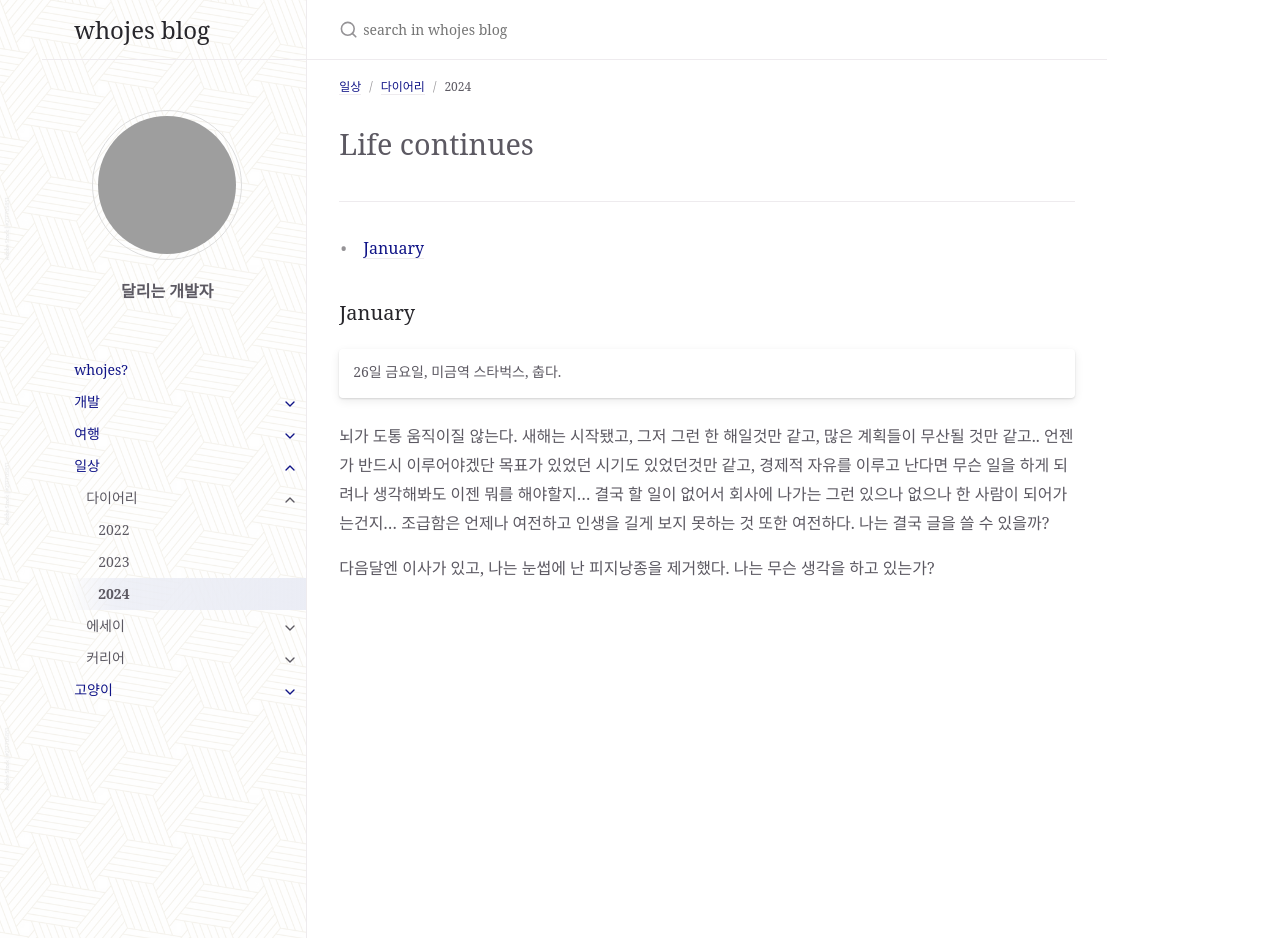
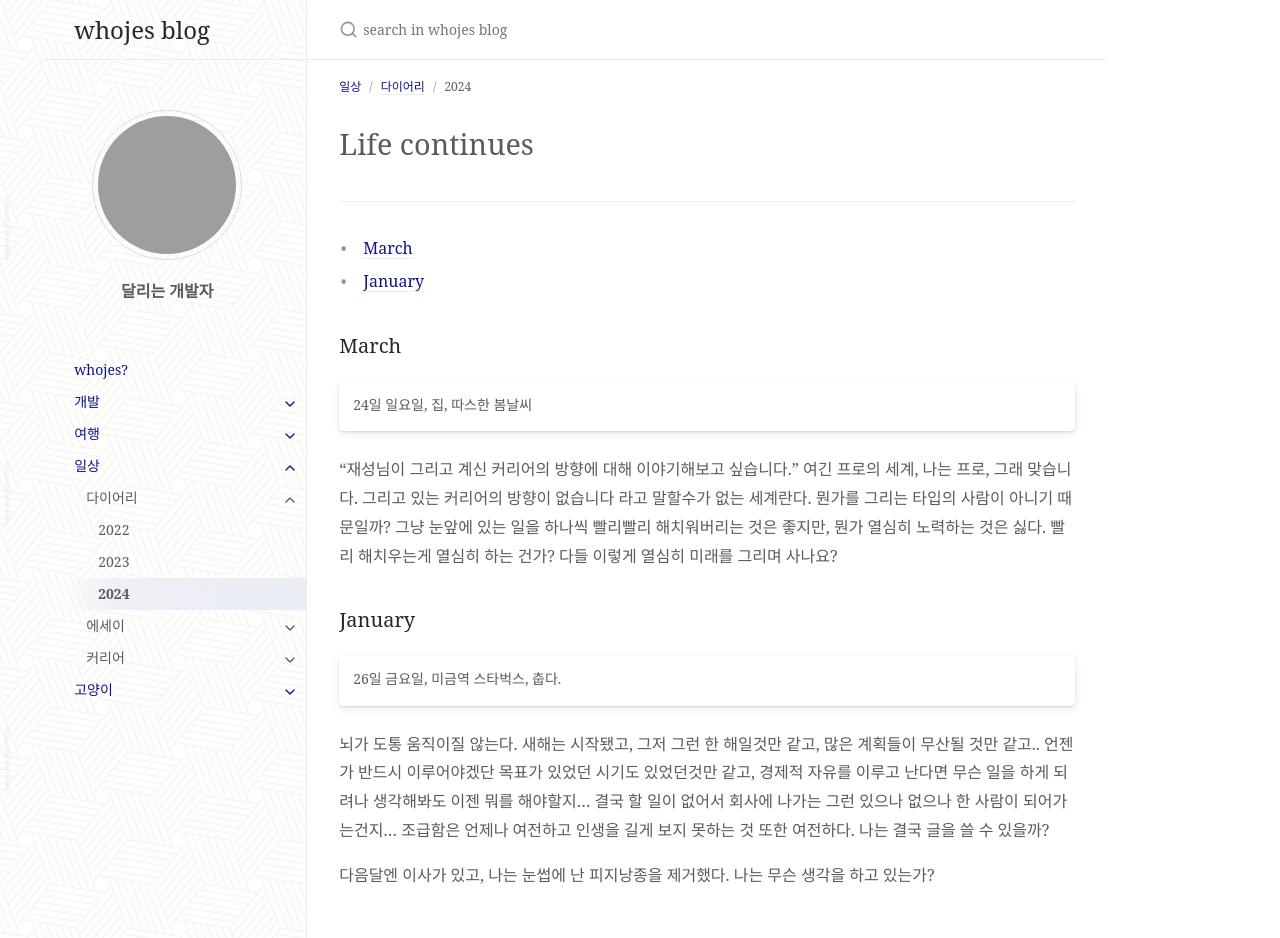
Before and after one commit to whojes/whojes.github.io, a Jekyll site: the page built from docs/life/diary/diary_2024.md, in a window 1280 px wide and 938 px high. Built offline with Jekyll 4.4.1, drawn with Linux system fonts in a browser that asks for light colours; grey boxes are pictures that could not be loaded.

Commit message:
automessage

```diff
--- a/docs/life/diary/diary_2024.md
+++ b/docs/life/diary/diary_2024.md
@@ -25,9 +25,21 @@ code {
 <!-- - [June](#june) -->
 <!-- - [May](#may) -->
 <!-- - [April](#april) -->
-<!-- - [March](#march) -->
+- [March](#march)
 <!-- - [February](#february) -->
 - [January](#january)
+
+
+### March
+
+| 24일 일요일, 집, 따스한 봄날씨
+
+"재성님이 그리고 계신 커리어의 방향에 대해 이야기해보고 싶습니다."
+여긴 프로의 세계, 나는 프로, 그래 맞습니다.
+그리고 있는 커리어의 방향이 없습니다 라고 말할수가 없는 세계란다.
+뭔가를 그리는 타입의 사람이 아니기 때문일까?
+그냥 눈앞에 있는 일을 하나씩 빨리빨리 해치워버리는 것은 좋지만, 뭔가 열심히 노력하는 것은 싫다. 빨리 해치우는게 열심히 하는 건가?
+다들 이렇게 열심히 미래를 그리며 사나요?
 
 
 ### January
```
